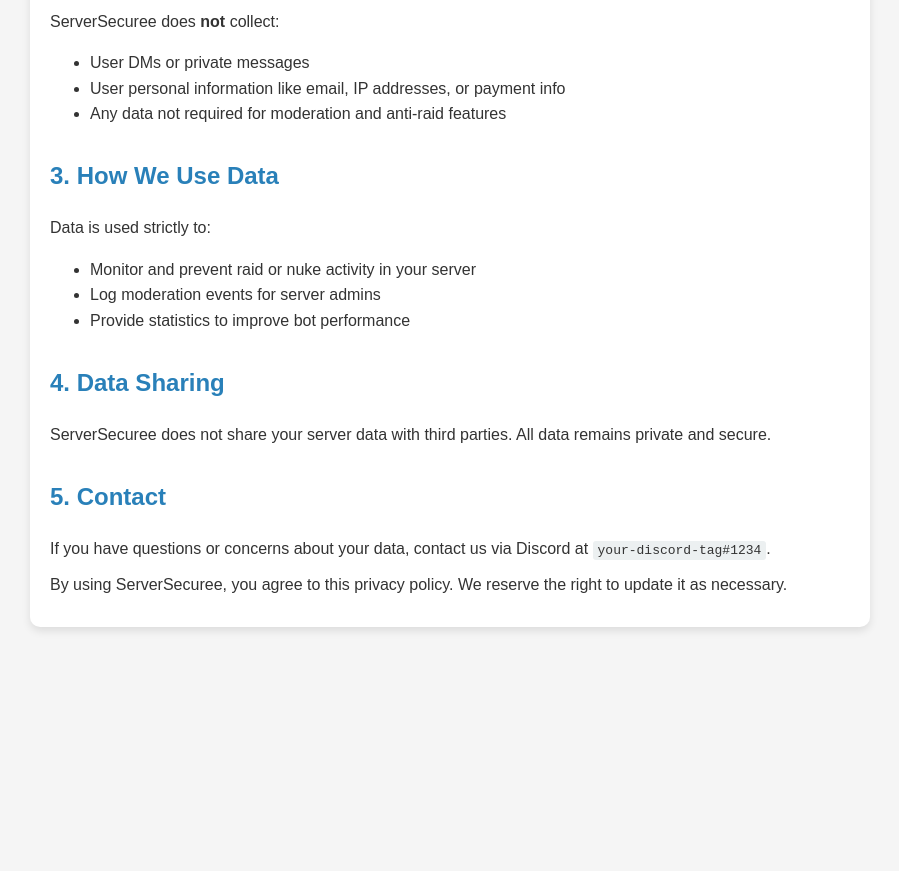
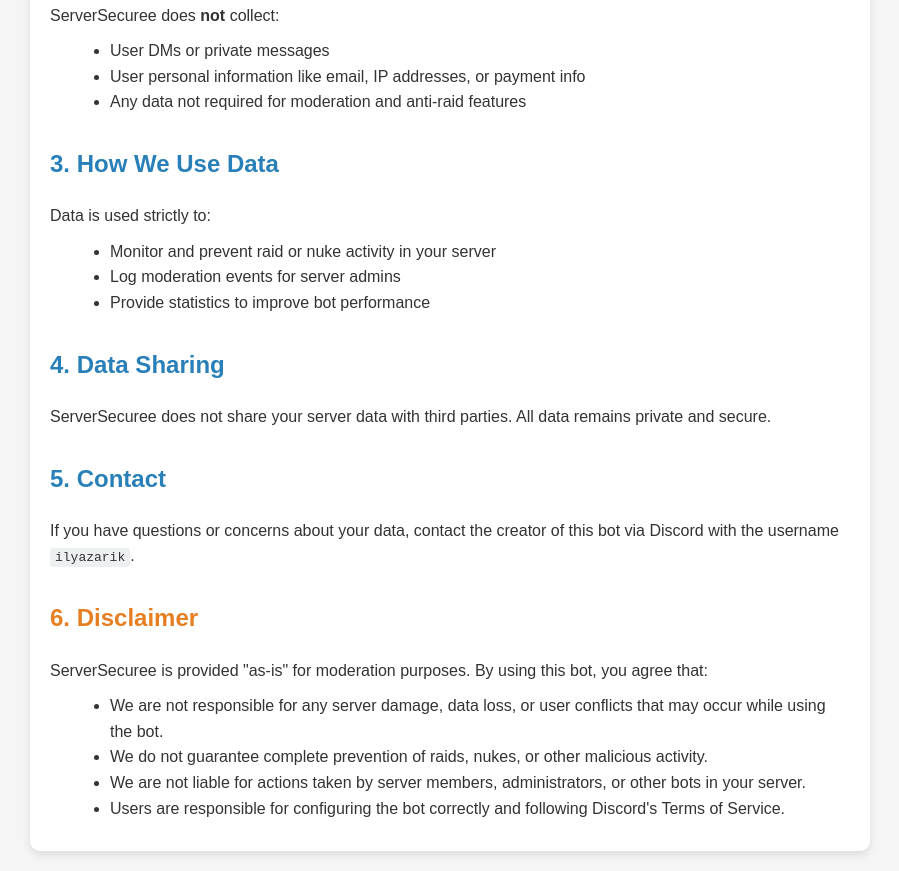
Before and after one commit to ilyaZarik/ilyaZarik.github.io, a plain HTML site: page index.html in a window 1280 px wide. Shown: the part 446-1317 px from the top of the page, without its empty margins (190-1089 px from the left). Before the commit the page ends 1093 px from the top, so only its background shows below. Drawn offline with Linux system fonts and the light colour scheme.

Commit message:
Update index.html

```diff
--- a/index.html
+++ b/index.html
@@ -40,6 +40,9 @@
       border-radius: 10px;
       box-shadow: 0 4px 8px rgba(0,0,0,0.1);
     }
+    ul {
+      margin: 10px 0 10px 20px;
+    }
   </style>
 </head>
 <body>
@@ -75,9 +78,16 @@
     <p>ServerSecuree does not share your server data with third parties. All data remains private and secure.</p>
 
     <h2>5. Contact</h2>
-    <p>If you have questions or concerns about your data, contact us via Discord at <code>your-discord-tag#1234</code>.</p>
+    <p>If you have questions or concerns about your data, contact the creator of this bot via Discord with the username <code>ilyazarik</code>.</p>
 
-    <p>By using ServerSecuree, you agree to this privacy policy. We reserve the right to update it as necessary.</p>
+    <h2 style="color: #e67e22;">6. Disclaimer</h2>
+    <p>ServerSecuree is provided "as-is" for moderation purposes. By using this bot, you agree that:</p>
+    <ul>
+      <li>We are not responsible for any server damage, data loss, or user conflicts that may occur while using the bot.</li>
+      <li>We do not guarantee complete prevention of raids, nukes, or other malicious activity.</li>
+      <li>We are not liable for actions taken by server members, administrators, or other bots in your server.</li>
+      <li>Users are responsible for configuring the bot correctly and following Discord's Terms of Service.</li>
+    </ul>
   </div>
 </body>
 </html>
```
